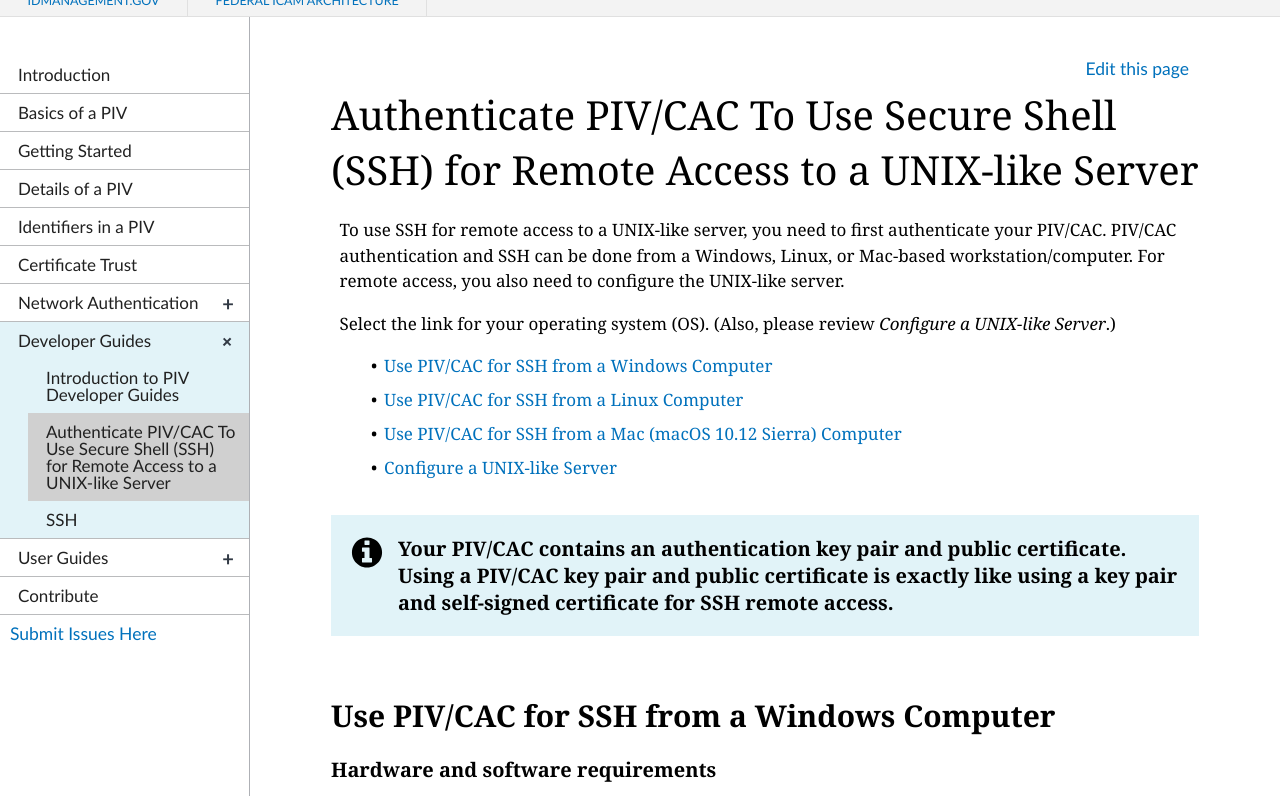
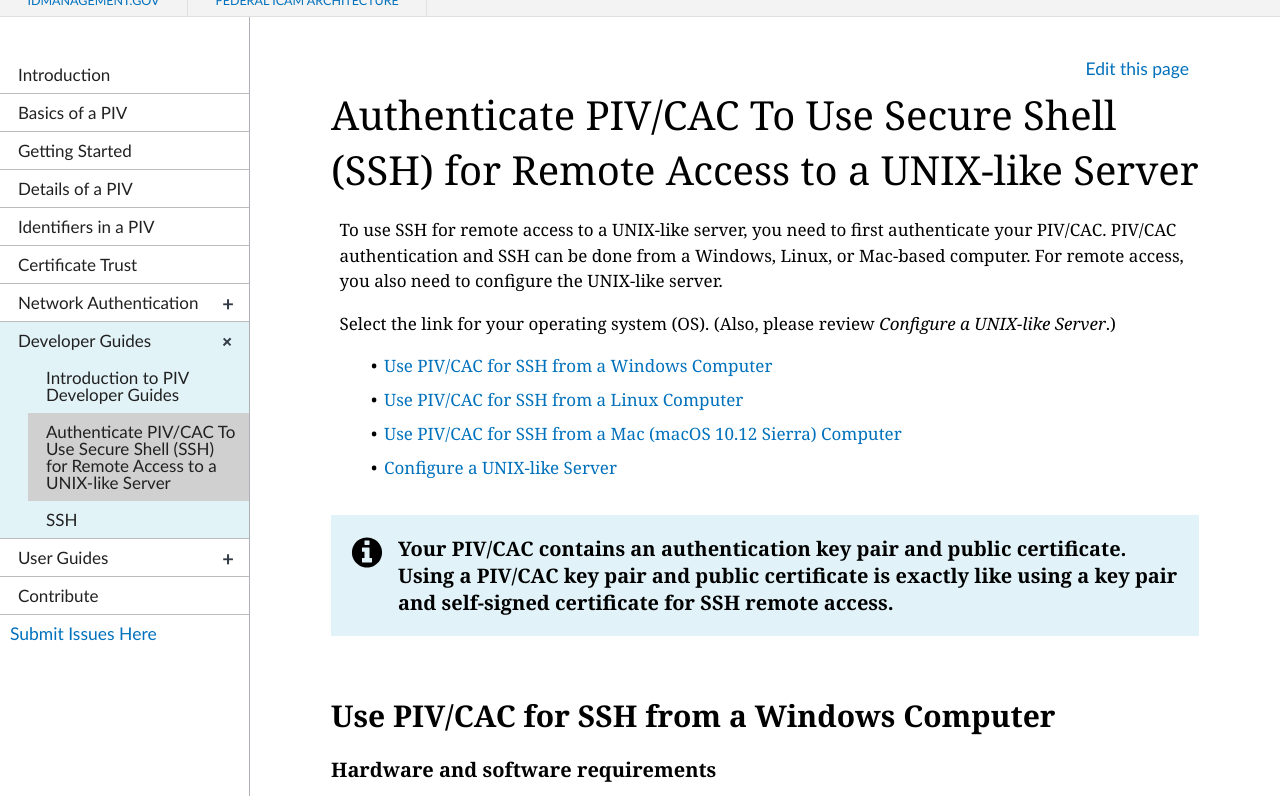
Before and after one commit to GSA/piv-guides, a Jekyll site: the page built from _devconfig/ssh-all-2.md, in a window 1280 px wide and 900 px high, cut to the strip 104-900 px from the top of the window. Built offline with Jekyll 4.4.1, drawn with Linux system fonts in a browser that asks for light colours; nearby versions of some CDN libraries; some of the changed text lies outside the part shown.

Commit message:
Create ssh-all-2.md

```diff
--- a/_devconfig/ssh-all-2.md
+++ b/_devconfig/ssh-all-2.md
@@ -5,7 +5,7 @@ permalink: /devconfig/ssh-all-2
 collection: devconfig
 ---
 
-To use SSH for remote access to a UNIX-like server, you need to first authenticate your PIV/CAC. PIV/CAC authentication and SSH can be done from a Windows, Linux, or Mac-based workstation/computer. For remote access, you also need to configure the UNIX-like server.
+To use SSH for remote access to a UNIX-like server, you need to first authenticate your PIV/CAC. PIV/CAC authentication and SSH can be done from a Windows, Linux, or Mac-based computer. For remote access, you also need to configure the UNIX-like server.
 
 Select the link for your operating system (OS). (Also, please review _Configure a UNIX-like Server_.)
 
@@ -109,7 +109,7 @@ These steps will help you to:
 
   * A PIV/CAC
   * A smartcard reader
-  * A Linux computer or workstation that is configured to use a PIV/CAC card for login. (For additional information, go to [**configure opensc**](https://www.github.com/OpenSC/OpenSC/wiki/Download-latest-OpenSC-stable-release){:target="_blank"}.)
+  * A Linux computer that is configured to use a PIV/CAC card for login. (For additional information, go to [**configure opensc**](https://www.github.com/OpenSC/OpenSC/wiki/Download-latest-OpenSC-stable-release){:target="_blank"}.)
 
 ### Procedures
 
```
